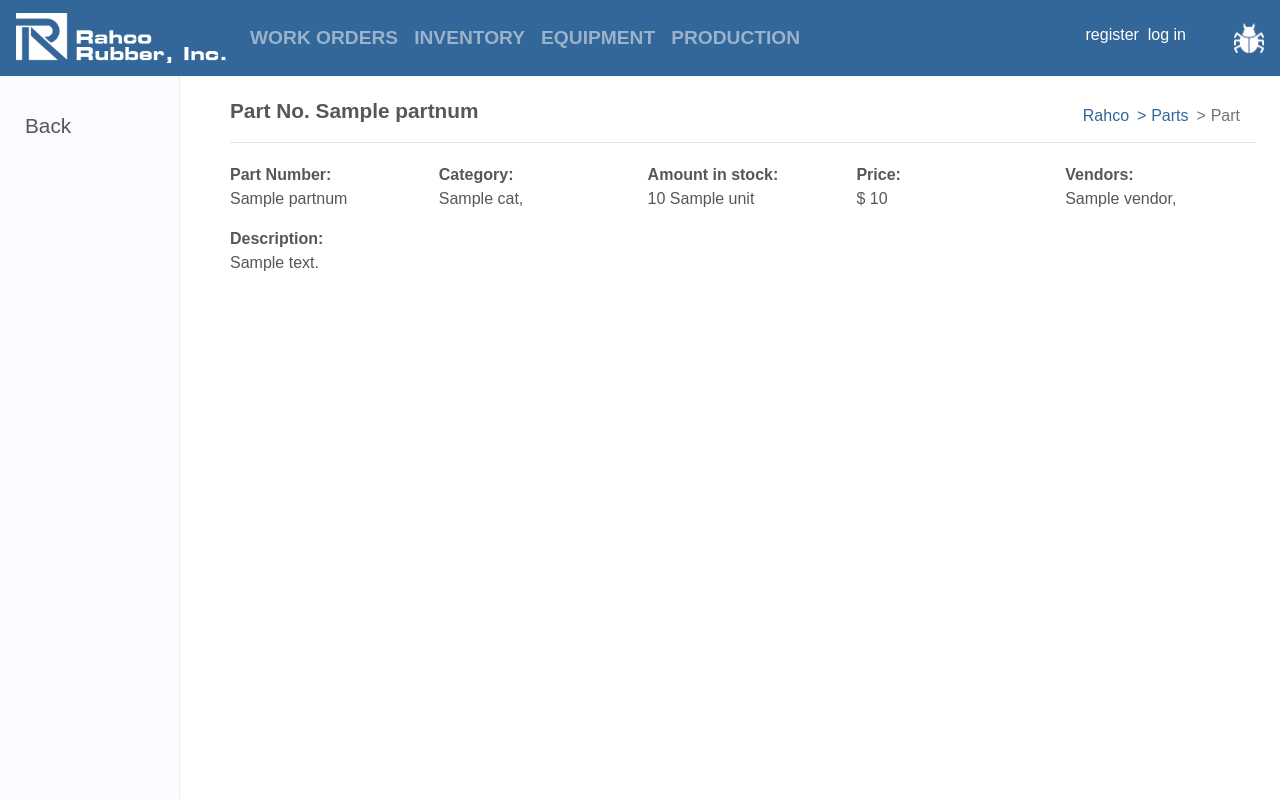
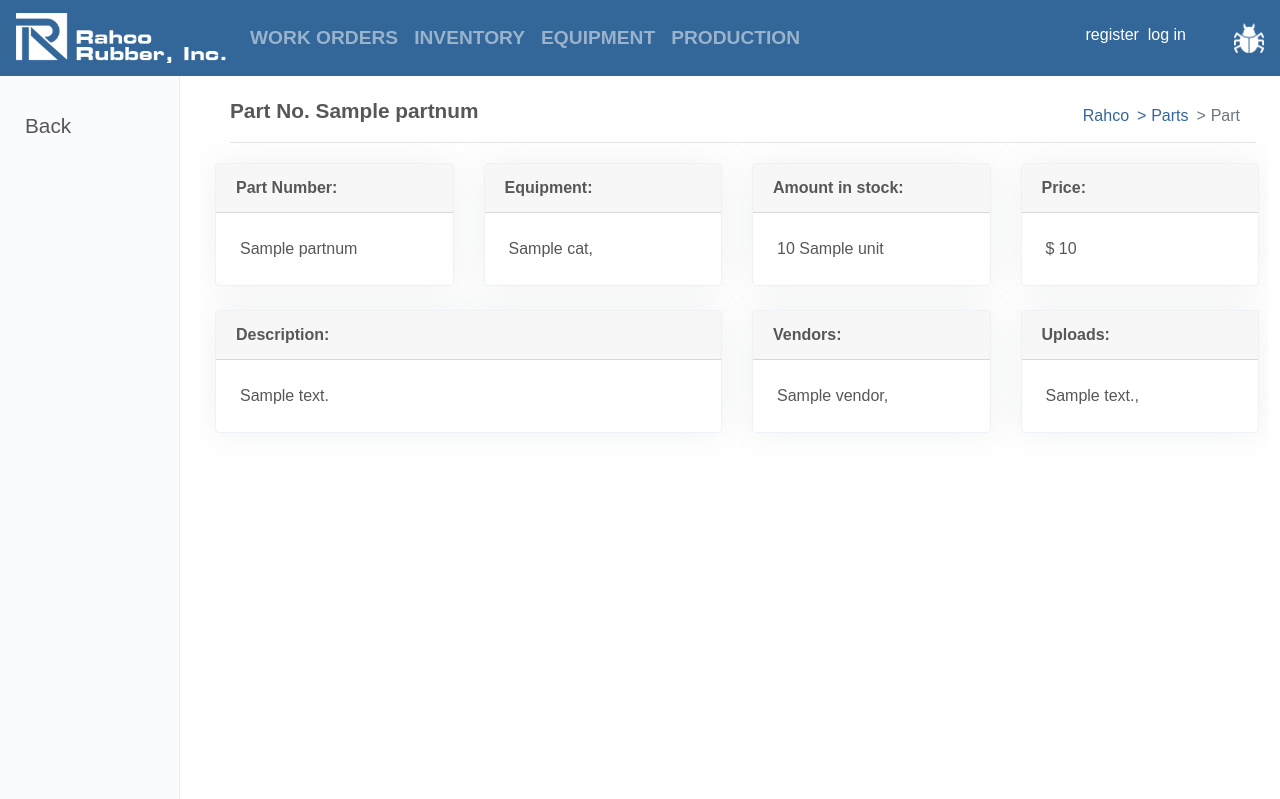
Before and after one commit to gunnerson/zERP, a Django app: template invent/templates/invent/part_detail.html in a window 1280 px wide. Shown: the top 799 px of the page. Run offline with Django 3.2, Linux system fonts and the light colour scheme; the template is opened without the code that fills it: most values are stand-ins (such as "Sample title", 1, 10 or a date in 2020); parts of the project's set-up code (start-up, migrations or seed data) failed here and were passed over; some libraries are stand-ins or nearby versions.

Commit message:
changed upload algoritm

```diff
--- a/equip/models.py
+++ b/equip/models.py
@@ -4,7 +4,7 @@ from django.urls import reverse
 from django.utils import timezone
 
 from mtn.cm import get_shift
-
+from invent.models import Part
 
 class Press(models.Model):
     PRODUCTION = 'PR'
@@ -106,9 +106,11 @@ class Press(models.Model):
 
 class Upload(models.Model):
     """Uploaded files with press documentaiton"""
-    press = models.ForeignKey(Press, on_delete=models.CASCADE, null=True)
+    press = models.ManyToManyField(Press, blank=True)
+    part = models.ManyToManyField(Part, blank=True)
     descr = models.CharField(max_length=200)
     file = models.FileField()
+    uhash = models.CharField(max_length=64, null=True)
 
     def __str__(self):
         return str(self.descr)
--- a/equip/templates/equip/press_detail.html
+++ b/equip/templates/equip/press_detail.html
@@ -65,9 +65,6 @@
       </li>
       <li>
         <a href="{% url 'equip:upload' press.id %}" class="side-menu-link" role="button">Upload</a>
-      </li>
-      <li>
-        <a href="{% url 'equip:delete-upload' press.id %}" class="side-menu-link" role="button">Delete upload</a>
       </li>
     {% endif %}
   </ul>
--- a/equip/templates/equip/upload_form.html
+++ b/equip/templates/equip/upload_form.html
@@ -4,7 +4,7 @@
 
  <ul>
   <li>
-    <a href="{% url 'equip:press' press_id %}" class="side-menu-link" role="button">Back</a>
+    <a href="" onClick="window.history.back();return false;" class="side-menu-link" role="button">Back</a>
   </li>
 </ul>
 
@@ -15,8 +15,6 @@
   <div class="page-title-right">
     <ol class="breadcrumb m-0">
         <li class="breadcrumb-item"><a href="{% url 'mtn:index' %}">Rahco</a></li>
-        <li class="breadcrumb-item"><a href="{% url 'equip:presslist' %}">Equipment</a></li>
-        <li class="breadcrumb-item"><a href="{% url 'equip:press' press_id %}">Item</a></li>
         <li class="breadcrumb-item active">Upload</li>
     </ol>
   </div>
@@ -26,7 +24,7 @@
 
 {% block content %}
 
-  <form enctype="multipart/form-data" action="{% url 'equip:upload' press_id %}" method='post'>
+    <form enctype="multipart/form-data" {% if press_id %}action="{% url 'equip:upload' press_id %}"{% else %}action="{% url 'invent:upload' part_id %}"{% endif %} method='post'>
     {% csrf_token %}
     {{ form.as_p }}
     {% if messages %}
--- a/equip/urls.py
+++ b/equip/urls.py
@@ -31,9 +31,9 @@ urlpatterns = [
         name='notes'),
     path('equipment/press/<int:pk>/upload/', UploadCreateView.as_view(),
          name='upload'),
-    path('equipment/press/<int:pk>/delete-upload/', PressUpdateView.as_view(
-        template_name='equip/press_delete_upload.html'),
-        name='delete-upload'),
+    # path('equipment/press/<int:pk>/delete-upload/', PressUpdateView.as_view(
+    #     template_name='equip/press_delete_upload.html'),
+    #     name='delete-upload'),
     path('api/data/equipment/press/<int:pk>/',
          DowntimeChartData.as_view(), name='chart-data'),
 ]
--- a/invent/forms.py
+++ b/invent/forms.py
@@ -12,7 +12,7 @@ class PartCreateForm(forms.ModelForm):
         fields = ['partnum', 'cat', 'amount', 'unit', 'vendr', 'price',
                   'descr'
                   ]
-        labels = {'partnum': 'Part number', 'cat': 'Category', 'amount':
+        labels = {'partnum': 'Part number', 'cat': 'Equipment', 'amount':
                   'Amount', 'unit': 'Unit', 'vendr': 'Vendors',
                   'price': 'Price', 'descr': 'Description',
                   }
--- a/invent/models.py
+++ b/invent/models.py
@@ -1,7 +1,6 @@
 from django.db import models
 from django.urls import reverse
 
-from equip.models import Press
 from mtn.cm import dbsearch, is_valid_param, is_valid_vendor
 
 
@@ -19,7 +18,7 @@ class Part(models.Model):
     """List of inventory"""
     partnum = models.CharField(max_length=35)
     descr = models.TextField(blank=True, null=True)
-    cat = models.ManyToManyField(Press, blank=True)
+    cat = models.ManyToManyField('equip.Press', blank=True)
     amount = models.PositiveIntegerField()
     unit = models.CharField(max_length=5)
     price = models.DecimalField(max_digits=8, decimal_places=2)
--- a/invent/templates/invent/part_detail.html
+++ b/invent/templates/invent/part_detail.html
@@ -8,9 +8,13 @@
     <li>
       <a href="" onClick="window.history.back();return false;" class="side-menu-link" role="button">Back</a>
     </li>
+    {% if request.user|has_group:"maintenance" %}
       <li>
-      {% if request.user|has_group:"maintenance" %}
         <a href="{% url 'invent:edit_part' part.id %}" role="button" class="side-menu-link">Edit part</a>
+      </li>
+      <li>
+        <a href="{% url 'invent:upload' part.id %}" class="side-menu-link" role="button">Upload</a>
+      </li>
     {% endif %}
   </ul>
 
@@ -31,43 +35,81 @@
 
 {% block content %}
 
-  <div class="container break-text">
   <div class="row">
-      <div class="col-sm">
-        <b>Part Number:</b>
-        <p>{{ part.partnum }}
+    <div class="col-md-6 col-xl-3">
+      <div class="card">
+        <div class="card-header"><b>Part Number:</b></div>
+        <div class="card-body">
+          <p class="card-text">{{ part.partnum }}</p>
         </div>
-      <div class="col">
-        <b>Category:</b>
-        <p>
+      </div>
+    </div>
+    <div class="col-md-6 col-xl-3">
+      <div class="card">
+        <div class="card-header"><b>Equipment:</b></div>
+        <div class="card-body">
+          <p class="card-text">
             {% for cat in part.cat.all %}
               <a href="{% url 'equip:press' cat.id %}">{{ cat }},&nbsp</a>
             {% endfor %}
+          </p>
         </div>
-      <div class="col-sm">
-        <b>Amount in stock:</b>
-        <p>{{ part.amount }} {{ part.unit }}
       </div>
-      <div class="col-sm">
-        <b>Price:</b>
-        <p>$ {{ part.price }}
     </div>
-      <div class="col-sm">
-        <b>Vendors:</b>
-        <p>
+    <div class="col-md-6 col-xl-3">
+      <div class="card">
+        <div class="card-header"><b>Amount in stock:</b></div>
+        <div class="card-body">
+          <p class="card-text">{{ part.amount }} {{ part.unit }}</p>
+        </div>
+      </div>
+    </div>
+    <div class="col-md-6 col-xl-3">
+      <div class="card">
+        <div class="card-header"><b>Price:</b></div>
+        <div class="card-body">
+          <p class="card-text">$ {{ part.price }}</p>
+        </div>
+      </div>
+    </div>
+  </div>
+  <div class="row">
+    <div class="col-md-6 col-xl-6">
+      <div class="card">
+        <div class="card-header"><b>Description:</b></div>
+        <div class="card-body">
+          <p class="card-text">{{ part.descr }}</p>
+        </div>
+      </div>
+    </div>
+    <div class="col-md-6 col-xl-3">
+      <div class="card">
+        <div class="card-header"><b>Vendors:</b></div>
+        <div class="card-body">
+          <p class="card-text">
             {% for vendor in part.vendr.all %}
               <a href="{% url 'invent:vendor' vendor.id %}">{{ vendor }},&nbsp</a>
             {% endfor %}
-      </div>
-      <br>
-    </div>
-    <div class="row">
-      <div class="col">
-        <b>Description:</b>
-        <p>{{ part.descr }}
+          </p>
         </div>
       </div>
     </div>
-  <br>
+    <div class="col-md-6 col-xl-3">
+      <div class="card">
+        <div class="card-header"><b>Uploads:</b></div>
+        <div class="card-body">
+          <p class="card-text">
+            {% if uploads %}
+              {% for upload in uploads %}
+                <a href='{{ MEDIA_URL }}{{ upload.file.url }}'>{{ upload.descr }},&nbsp</a>
+              {% endfor %}
+            {% else %}
+              <span>No uploads</span>
+            {% endif %}
+          </p>
+        </div>
+      </div>
+    </div>
+  </div>
 
 {% endblock content %}
--- a/invent/urls.py
+++ b/invent/urls.py
@@ -12,6 +12,8 @@ from invent.views import (
     UsedPartListView,
 )
 
+from equip.views import UploadCreateView
+
 app_name = "invent"
 
 urlpatterns = [
@@ -19,6 +21,8 @@ urlpatterns = [
     path('inventory/part/<int:pk>', PartDetailView.as_view(), name='part'),
     path('inventory/part/<int:pk>/edit', PartUpdateView.as_view(),
          name='edit_part'),
+    path('inventory/part/<int:pk>/upload/', UploadCreateView.as_view(),
+         name='upload'),
     path('inventory/new_part/', PartCreateView.as_view(), name='new_part'),
     path('inventory/vendors/', VendorListView.as_view(), name='vendor-list'),
     path('inventory/new_vendor/', VendorCreateView.as_view(),
--- a/invent/views.py
+++ b/invent/views.py
@@ -81,6 +81,11 @@ class PartCreateView(LoginRequiredMixin, UserPassesTestMixin, CreateView):
 class PartDetailView(LoginRequiredMixin, DetailView):
     """View part from the inventory"""
     model = Part
+
+    def get_context_data(self, *args, **kwargs):
+        context = super().get_context_data(*args, **kwargs)
+        context['uploads'] = self.object.upload_set.all()
+        return context
 
 
 class PartUpdateView(LoginRequiredMixin, UserPassesTestMixin, UpdateView):
```
Also changed, not shown: equip/views.py (+66 -34 lines), equip/migrations/0018_auto_20200616_0912.py (added), equip/migrations/0019_auto_20200616_1011.py (added), invent/migrations/0009_auto_20200616_0912.py (added), invent/migrations/0010_auto_20200616_1011.py (added). Lines whose indentation alone changed are shown as unchanged.
